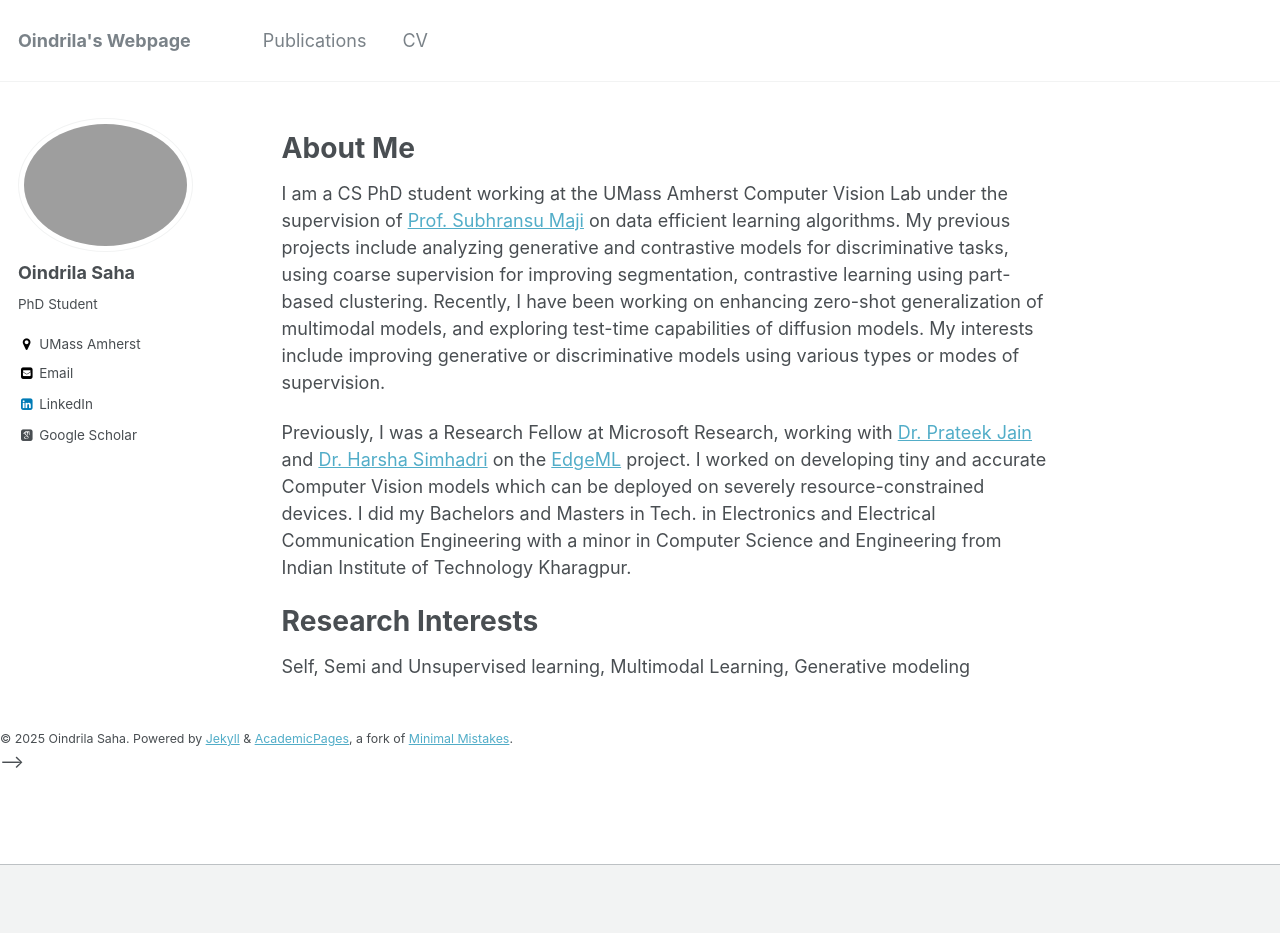
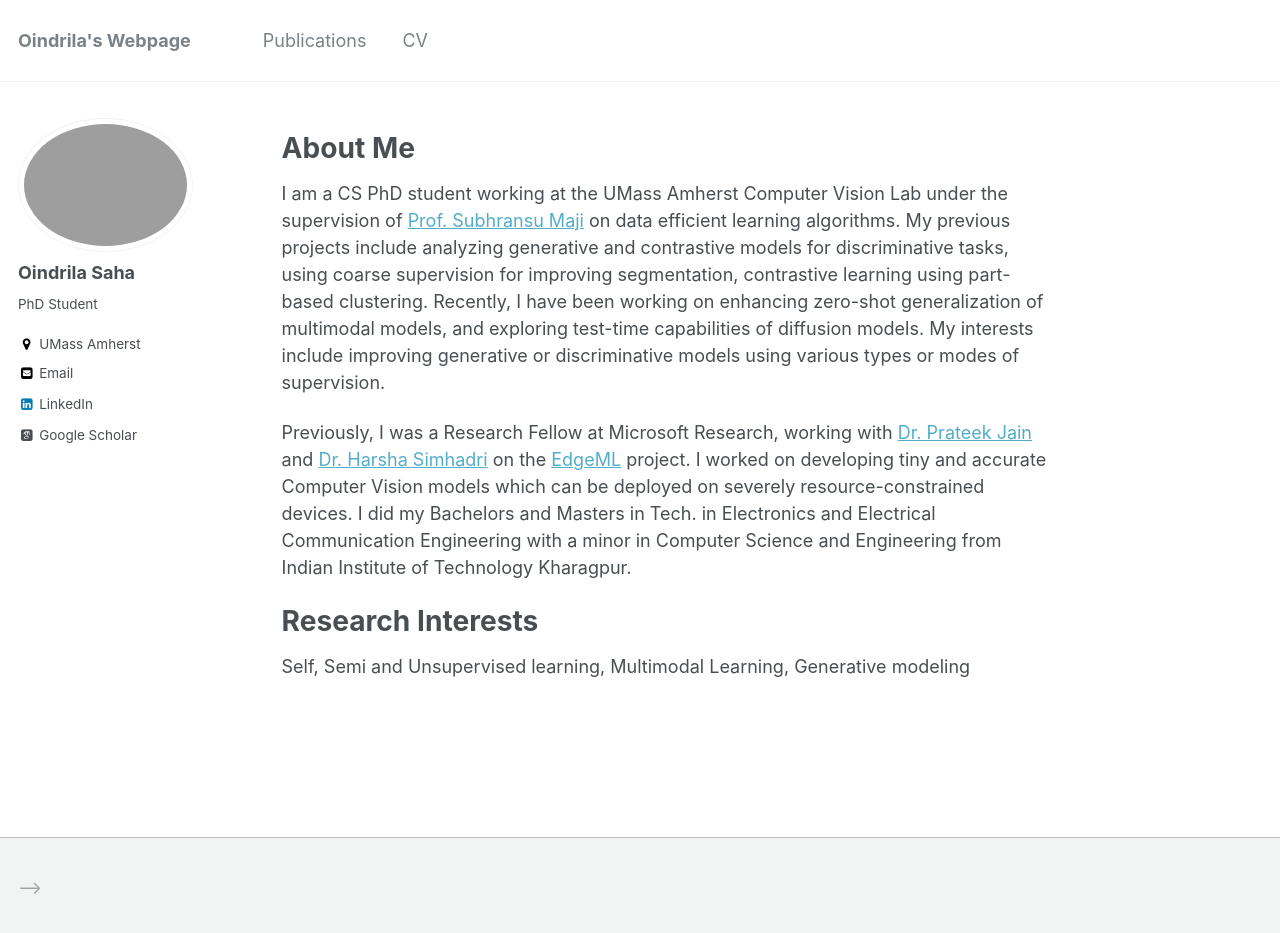
Before and after one commit to oindrilasaha/oindrilasaha.github.io, a Jekyll site: the page built from _pages/about.md, in a window 1280 px wide and 937 px high. Shown: the top 933 px of the window. Built offline with Jekyll 4.4.1, drawn with Linux system fonts in a browser that asks for light colours; some web fonts are replaced.

Commit message:
Update footer.html

```diff
--- a/_includes/footer.html
+++ b/_includes/footer.html
@@ -18,7 +18,7 @@
       <li><a href="http://bitbucket.org/{{ site.author.bitbucket }}"><i class="fa fa-fw fa-bitbucket" aria-hidden="true"></i> Bitbucket</a></li>
     {% endif %}
 <!--     <li><a href="{% if site.atom_feed.path %}{{ site.atom_feed.path }}{% else %}{{ base_path }}/feed.xml{% endif %}"><i class="fa fa-fw fa-rss-square" aria-hidden="true"></i> {{ site.data.ui-text[site.locale].feed_label | default: "Feed" }}</a></li> -->
-  </ul>
+<!--   </ul>
 </div>
 
-<div class="page__footer-copyright">&copy; {{ site.time | date: '%Y' }} {{ site.name | default: site.title }}. {{ site.data.ui-text[site.locale].powered_by | default: "Powered by" }} <a href="http://jekyllrb.com" rel="nofollow">Jekyll</a> &amp; <a href="https://github.com/academicpages/academicpages.github.io">AcademicPages</a>, a fork of <a href="https://mademistakes.com/work/minimal-mistakes-jekyll-theme/" rel="nofollow">Minimal Mistakes</a>.</div> -->
+<div class="page__footer-copyright">&copy; {{ site.time | date: '%Y' }} {{ site.name | default: site.title }}. {{ site.data.ui-text[site.locale].powered_by | default: "Powered by" }} <a href="http://jekyllrb.com" rel="nofollow">Jekyll</a> &amp; <a href="https://github.com/academicpages/academicpages.github.io">AcademicPages</a>, a fork of <a href="https://mademistakes.com/work/minimal-mistakes-jekyll-theme/" rel="nofollow">Minimal Mistakes</a>.</div> --> -->
```
